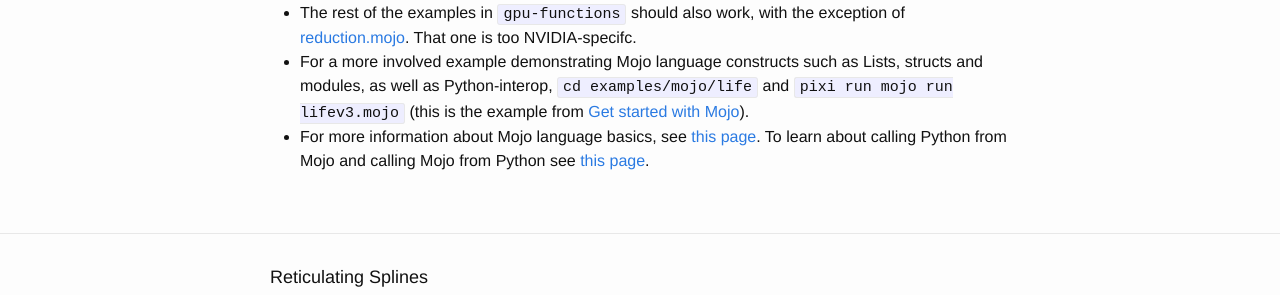
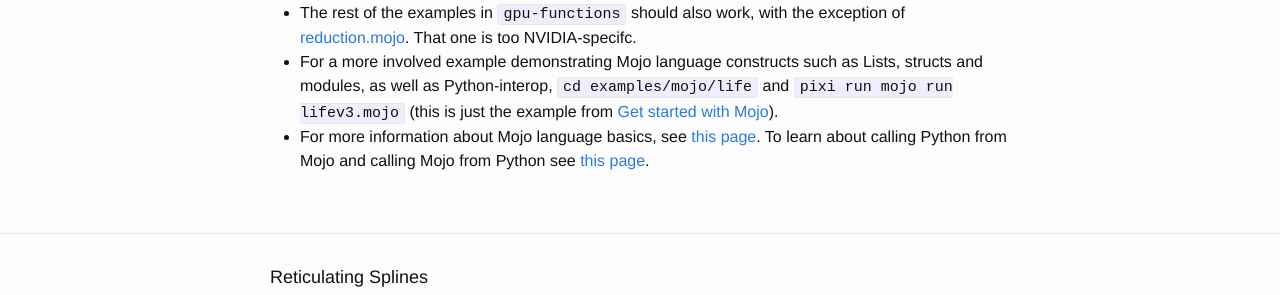
Before and after one commit to vglazer/vglazer.github.io, a Jekyll site: the page built from _posts/2025-11-15-mojo-first-steps.md, in a window 1280 px wide. Shown: the part 1718-2013 px from the top of the page. Built offline with Jekyll 4.4.1, drawn with Linux system fonts in a browser that asks for light colours; nearby versions of some CDN libraries.

Commit message:
Slight rewording

```diff
--- a/_posts/2025-11-15-mojo-first-steps.md
+++ b/_posts/2025-11-15-mojo-first-steps.md
@@ -47,5 +47,5 @@ def main():
 * Run `pixi run mojo accelerator.mojo`. This will JIT-compile and run `accelerator.mojo`. On a Mac, the output should be something like "Found GPU: Apple M3 Max".
 * You can also use `mojo` to compile standalone executables, like so: `pixi run mojo build mandelbrot.mojo`. They can then be run directly: `./mandelbrot`.
 * The rest of the examples in `gpu-functions` should also work, with the exception of [reduction.mojo](https://github.com/modular/modular/blob/main/examples/mojo/gpu-functions/reduction.mojo). That one is too NVIDIA-specifc.
-* For a more involved example demonstrating Mojo language constructs such as Lists, structs and modules, as well as Python-interop, `cd examples/mojo/life` and `pixi run mojo run lifev3.mojo` (this is the example from [Get started with Mojo](https://docs.modular.com/mojo/manual/get-started)).
+* For a more involved example demonstrating Mojo language constructs such as Lists, structs and modules, as well as Python-interop, `cd examples/mojo/life` and `pixi run mojo run lifev3.mojo` (this is just the example from [Get started with Mojo](https://docs.modular.com/mojo/manual/get-started)).
 * For more information about Mojo language basics, see [this page](https://docs.modular.com/mojo/manual/basics). To learn about calling Python from Mojo and calling Mojo from Python see [this page](https://docs.modular.com/mojo/manual/python/).
```
